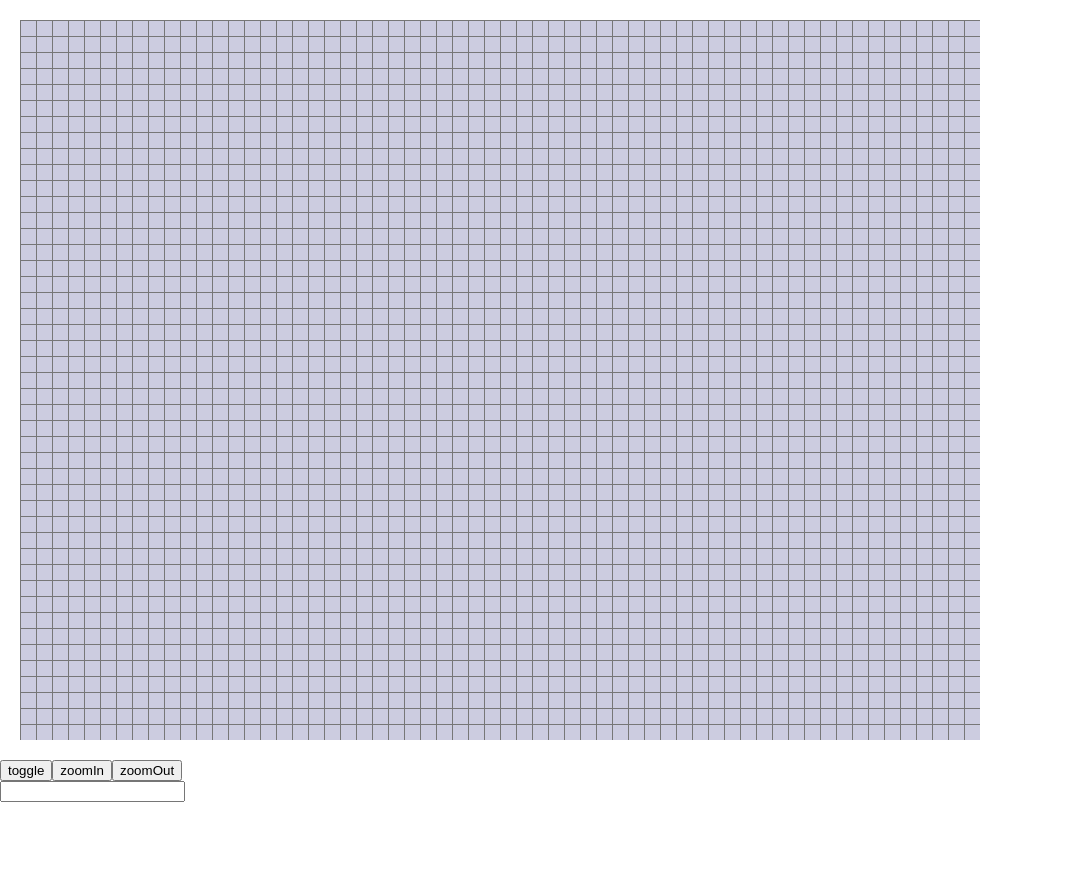
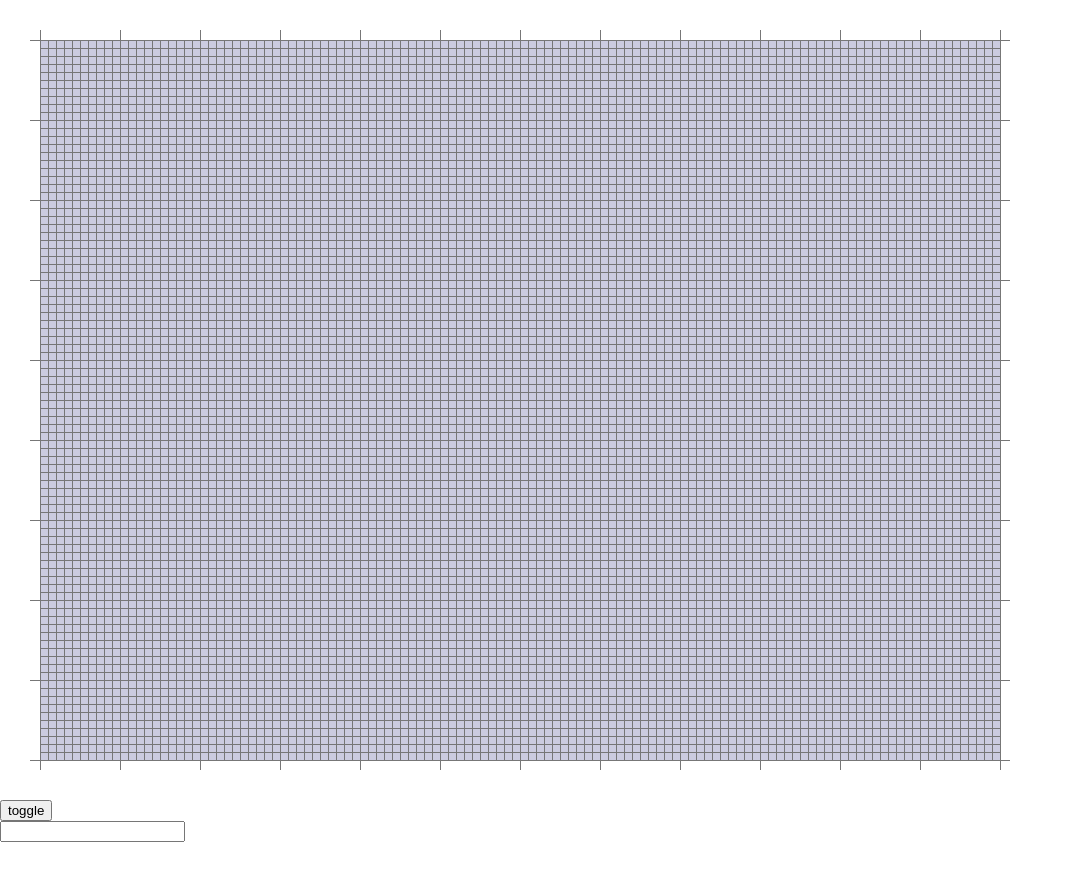
Before and after one commit to ffcoelho/game-of-life, an Angular app: page / in a window 1280 px wide. Shown: the top 880 px of the page, without its empty margins (0-1073 px from the left). Before the commit the page ends 858 px from the top, so only its background shows below. Built offline with nearby package versions, Linux system fonts and the light colour scheme.

Commit message:
wip: grids/scales

```diff
--- a/src/app/app.component.html
+++ b/src/app/app.component.html
@@ -3,8 +3,6 @@
 </div>
 <div class="controls">
   <button (click)="toggleUniverse()">toggle</button>
-  <button (click)="zoomIn()">zoomIn</button>
-  <button (click)="zoomOut()">zoomOut</button>
   <br>
   <input type="text" [formControl]="pattern">
   <pre>
--- a/src/app/app.component.scss
+++ b/src/app/app.component.scss
@@ -2,8 +2,8 @@
   display: flex;
   justify-content: center;
   align-items: center;
-  width: 1000px;
-  height: 760px;
+  width: 1040px;
+  height: 800px;
 }
 .nbs {
   display: flex;
--- a/src/app/models/config.model.ts
+++ b/src/app/models/config.model.ts
@@ -1,9 +1,10 @@
 export interface ConfigModel {
+  colors: ColorModel;
+  displayGrid: boolean;
+  grid: GridModel;
+  origin: [number, number];
   size: number;
-  position: [number, number];
   speed: number;
-  grid: boolean;
-  colors: ColorModel;
 }
 
 export interface ColorModel {
--- a/src/app/services/data.service.ts
+++ b/src/app/services/data.service.ts
@@ -1,7 +1,7 @@
 import { Injectable } from '@angular/core';
 import { Subject } from 'rxjs';
 import * as localforage from 'localforage';
-import { ConfigModel } from '../models/config.model';
+import { ConfigModel, GRIDS } from '../models/config.model';
 
 @Injectable({
   providedIn: 'root'
@@ -96,9 +96,10 @@ export class DataService {
   private initConfig(): ConfigModel {
     return {
       size: 3,
-      position: [240, 180],
+      origin: [0, 0],
       speed: 60,
-      grid: true,
+      displayGrid: true,
+      grid: GRIDS[2],
       colors: {
         alive: '#000000',
         dead: '#CCCCCC',
--- a/src/app/universe/universe.component.html
+++ b/src/app/universe/universe.component.html
@@ -1,9 +1,16 @@
 <div class="container">
   <canvas
+    #gridScale
+    class="grid"
+  ></canvas>
+  <canvas
     #grid
-    id="grid"
+    class="grid m-20"
     (pointerdown)="toggleCell($event)"
     (wheel)="changeScale($event)"
   ></canvas>
-  <canvas #canvas></canvas>
+  <canvas
+    #canvas
+    class="bgvar m-20"
+  ></canvas>
 </div>
--- a/src/app/universe/universe.component.scss
+++ b/src/app/universe/universe.component.scss
@@ -1,12 +1,18 @@
 .container {
   position: relative;
-  width: 960px;
-  height: 720px;
-  background-color: rgba(0,0,100,0.2);
+  width: 1040px;
+  height: 800px;
+  // background-color: rgba(0,0,100,0.2);
   canvas {
     position: absolute;
   }
-  #grid {
+  .grid {
     z-index: 1;
   }
+  .bgvar {
+    background-color: rgba(0,0,100,0.2);
+  }
+  .m-20 {
+    margin: 40px
+  }
 }
--- a/src/app/universe/universe.component.ts
+++ b/src/app/universe/universe.component.ts
@@ -10,15 +10,17 @@ import { ConfigModel, GRIDS } from '../models/config.model';
 })
 export class UniverseComponent implements OnInit {
 
-  @ViewChild('canvas', { static: true })
-  canvas: ElementRef<HTMLCanvasElement>;
-  private canvasCtx: CanvasRenderingContext2D;
+  @ViewChild('gridScale', { static: true })
+  gridScale: ElementRef<HTMLCanvasElement>;
+  private gridScaleCtx: CanvasRenderingContext2D;
 
   @ViewChild('grid', { static: true })
   grid: ElementRef<HTMLCanvasElement>;
   private gridCtx: CanvasRenderingContext2D;
 
-  config: ConfigModel;
+  @ViewChild('canvas', { static: true })
+  canvas: ElementRef<HTMLCanvasElement>;
+  private canvasCtx: CanvasRenderingContext2D;
 
   private playing: boolean;
   @Input() set play(start: boolean) {
@@ -33,8 +35,8 @@ export class UniverseComponent implements OnInit {
     return this.playing;
   }
 
-  private iX = 0;
-  private iY = 0;
+  private margin = 40;
+  public config: ConfigModel;
 
   public timer: any;
   public ticks: number;
@@ -52,7 +54,6 @@ export class UniverseComponent implements OnInit {
     this.life.create.subscribe(conf => {
       this.config = conf;
       this.createUniverse();
-      this.chaosTest();
       this.life.create.unsubscribe();
     });
     this.data.update.subscribe(conf => {
@@ -83,16 +84,16 @@ export class UniverseComponent implements OnInit {
     if (ev.buttons !== 1) {
       return;
     }
-    const uY = Math.round((ev.y - GRIDS[this.config.size].scale * 0.5) / GRIDS[this.config.size].scale) + this.iY + 10;
-    const uX = Math.round((ev.x - GRIDS[this.config.size].scale * 0.5) / GRIDS[this.config.size].scale) + this.iX + 10;
+    const uX = Math.round((ev.x - this.margin - this.config.grid.scale * 0.5) / this.config.grid.scale) + this.config.origin[0] + 10;
+    const uY = Math.round((ev.y - this.margin - this.config.grid.scale * 0.5) / this.config.grid.scale) + this.config.origin[1] + 10;
     this.life.universe[uY][uX] = this.life.universe[uY][uX] === 1 ? 0 : 1;
     this.drawLife();
     // console.log(`toggle: ${uX - 10}, ${uY - 10}`);
   }
 
   changeScale(ev: WheelEvent): void {
-    const uY = Math.round((ev.y - GRIDS[this.config.size].scale * 0.5) / GRIDS[this.config.size].scale) + this.iY;
-    const uX = Math.round((ev.x - GRIDS[this.config.size].scale * 0.5) / GRIDS[this.config.size].scale) + this.iX;
+    const uY = Math.round((ev.y - this.margin - this.config.grid.scale * 0.5) / this.config.grid.scale) + this.config.origin[1];
+    const uX = Math.round((ev.x - this.margin - this.config.grid.scale * 0.5) / this.config.grid.scale) + this.config.origin[0];
     this.applyZoomPositioning(uX, uY, ev);
     this.verifyZoomEdges();
     this.data.updateConfig(this.config);
@@ -107,42 +108,44 @@ export class UniverseComponent implements OnInit {
       if (this.config.size === 0) {
         return;
       }
-      nY = Math.round((ev.y - GRIDS[this.config.size - 1].scale * 0.5) / GRIDS[this.config.size - 1].scale);
-      nX = Math.round((ev.x - GRIDS[this.config.size - 1].scale * 0.5) / GRIDS[this.config.size - 1].scale);
+      nY = Math.round((ev.y - this.margin - GRIDS[this.config.size - 1].scale * 0.5) / GRIDS[this.config.size - 1].scale);
+      nX = Math.round((ev.x - this.margin - GRIDS[this.config.size - 1].scale * 0.5) / GRIDS[this.config.size - 1].scale);
       this.config.size--;
+      this.config.grid = GRIDS[this.config.size];
     } else {
       if (this.config.size === 4) {
         return;
       }
-      nY = Math.round((ev.y - GRIDS[this.config.size + 1].scale * 0.5) / GRIDS[this.config.size + 1].scale);
-      nX = Math.round((ev.x - GRIDS[this.config.size + 1].scale * 0.5) / GRIDS[this.config.size + 1].scale);
+      nY = Math.round((ev.y - this.margin - GRIDS[this.config.size + 1].scale * 0.5) / GRIDS[this.config.size + 1].scale);
+      nX = Math.round((ev.x - this.margin - GRIDS[this.config.size + 1].scale * 0.5) / GRIDS[this.config.size + 1].scale);
       this.config.size++;
+      this.config.grid = GRIDS[this.config.size];
     }
-    this.iX = uX - nX;
-    this.iY = uY - nY;
+    this.config.origin[0] = uX - nX;
+    this.config.origin[1] = uY - nY;
   }
 
   verifyZoomEdges(): void {
-    if (this.iX < 0) {
-      this.iX = 0;
+    if (this.config.origin[0] < 0) {
+      this.config.origin[0] = 0;
     }
-    if (this.iY < 0) {
-      this.iY = 0;
+    if (this.config.origin[1] < 0) {
+      this.config.origin[1] = 0;
     }
-    if (this.iX + GRIDS[this.config.size].x + 20 > this.life.limitX) {
-      this.iX = this.life.limitX - GRIDS[this.config.size].x - 20;
+    if (this.config.origin[0] + this.config.grid.x + 20 > this.life.limitX) {
+      this.config.origin[0] = this.life.limitX - this.config.grid.x - 20;
     }
-    if (this.iY + GRIDS[this.config.size].y + 20 > this.life.limitY) {
-      this.iY = this.life.limitY - GRIDS[this.config.size].y - 20;
+    if (this.config.origin[1] + this.config.grid.y + 20 > this.life.limitY) {
+      this.config.origin[1] = this.life.limitY - this.config.grid.y - 20;
     }
   }
 
   drawLife(): void {
     this.canvasCtx.clearRect(0, 0, (this.life.limitX - 20), (this.life.limitX - 20));
-    for (let y = this.iY; y < this.iY + GRIDS[this.config.size].y; y++) {
-      for (let x = this.iX; x < this.iX + GRIDS[this.config.size].x; x++) {
+    for (let y = this.config.origin[1]; y < this.config.origin[1] + this.config.grid.y; y++) {
+      for (let x = this.config.origin[0]; x < this.config.origin[0] + this.config.grid.x; x++) {
         if (this.life.universe[y + 10][x + 10]) {
-          this.canvasCtx.fillRect(x - this.iX, y - this.iY, 1, 1);
+          this.canvasCtx.fillRect(x - this.config.origin[0], y - this.config.origin[1], 1, 1);
         }
       }
     }
@@ -169,57 +172,39 @@ export class UniverseComponent implements OnInit {
     this.canvas.nativeElement.height = (this.life.limitY - 20) * 2;
     this.canvasCtx = this.canvas.nativeElement.getContext('2d');
     this.canvasCtx.fillStyle = this.config.colors.alive;
-    const scale = GRIDS[this.config.size].scale;
+    const scale = this.config.grid.scale;
     this.canvasCtx.scale(scale, scale);
   }
 
   startGrid(): void {
+    this.gridScale.nativeElement.width = (this.life.limitX - 20 + this.margin) * 2;
+    this.gridScale.nativeElement.height = (this.life.limitY - 20 + this.margin) * 2;
     this.grid.nativeElement.width = (this.life.limitX - 20) * 2;
     this.grid.nativeElement.height = (this.life.limitY - 20) * 2;
+    this.gridScaleCtx = this.gridScale.nativeElement.getContext('2d');
+    this.gridScaleCtx.fillStyle = this.config.colors.grid;
     this.gridCtx = this.grid.nativeElement.getContext('2d');
     this.gridCtx.fillStyle = this.config.colors.grid;
   }
 
   drawGrid(): void {
-    if (this.config.grid && this.config.size > 1) {
-      for (let y = 0; y < (this.life.limitY - 20) * 2; y += GRIDS[this.config.size].scale) {
+    for (let y = this.margin; y <= (this.life.limitY - 20) * 2 + this.margin; y += this.config.grid.scale * 10) {
+      this.gridScaleCtx.fillRect(this.margin - 10, y, 10, 1);
+      this.gridScaleCtx.fillRect((this.life.limitX - 20) * 2 + this.margin, y, 10, 1);
+    }
+    for (let x = this.margin; x <= (this.life.limitX - 20) * 2 + this.margin; x += this.config.grid.scale * 10) {
+      this.gridScaleCtx.fillRect(x, this.margin - 10, 1, 10);
+      this.gridScaleCtx.fillRect(x, (this.life.limitY - 20) * 2 + this.margin, 1, 10);
+    }
+    this.gridScaleCtx.fillRect((this.life.limitX - 20) * 2 + this.margin, this.margin, 1, (this.life.limitY - 20) * 2 + 1);
+    this.gridScaleCtx.fillRect(this.margin, (this.life.limitY - 20) * 2 + this.margin, (this.life.limitX - 20) * 2, 1);
+    if (this.config.displayGrid && this.config.size > 1) {
+      for (let y = 0; y < (this.life.limitY - 20) * 2; y += this.config.grid.scale) {
         this.gridCtx.fillRect(0, y, (this.life.limitX - 20) * 2, 1);
       }
-      for (let x = 0; x < (this.life.limitX - 20) * 2; x += GRIDS[this.config.size].scale) {
+      for (let x = 0; x < (this.life.limitX - 20) * 2; x += this.config.grid.scale) {
         this.gridCtx.fillRect(x, 0, 1, (this.life.limitY - 20) * 2);
       }
     }
-    // } else {
-    //   for (let y = 0; y < (this.life.limitY - 20) * 2; y += GRIDS[this.config.size].scale * 10) {
-    //     this.gridCtx.fillRect(0, y, (this.life.limitX - 20) * 2, 1);
-    //   }
-    //   for (let x = 0; x < (this.life.limitX - 20) * 2; x += GRIDS[this.config.size].scale * 10) {
-    //     this.gridCtx.fillRect(x, 0, 1, (this.life.limitY - 20) * 2);
-    //   }
-    // }
   }
-
-  chaosTest(): void {
-    // const chaosA = Array.from({length: this.life.limitY - 20}).map(value => Array.from({length: this.life.limitX - 20}).map(v => Math.round(Math.random() * 100) > 91 ? 1 : 0));
-    // const posYa = 10;
-    // const posXa = 10;
-    const chaosA = [[0, 1, 1], [1, 1, 0], [0, 1, 0]];
-    const posYa = 190;
-    const posXa = 250;
-    // const chaosA = Array.from({length: this.life.limitY - 20}).map(value => Array.from({length: this.life.limitX - 20}).map(v => 0));
-    // for (let i = 0; i < this.life.limitY - 20; i += 4) {
-    //   for (let j = 0; j < this.life.limitX - 20; j += 4) {
-    //   chaosA[i][j] = 1;
-    //   chaosA[i][j + 1] = 1;
-    //   chaosA[i + 1][j] = 1;
-    //   chaosA[i + 1][j + 1] = 1;
-    //   }
-    // }
-    chaosA.forEach((y, yi) => {
-      y.forEach((x, xi) => {
-        this.life.universe[posYa + yi][posXa + xi] = x;
-      });
-    });
-  }
-
 }
```
